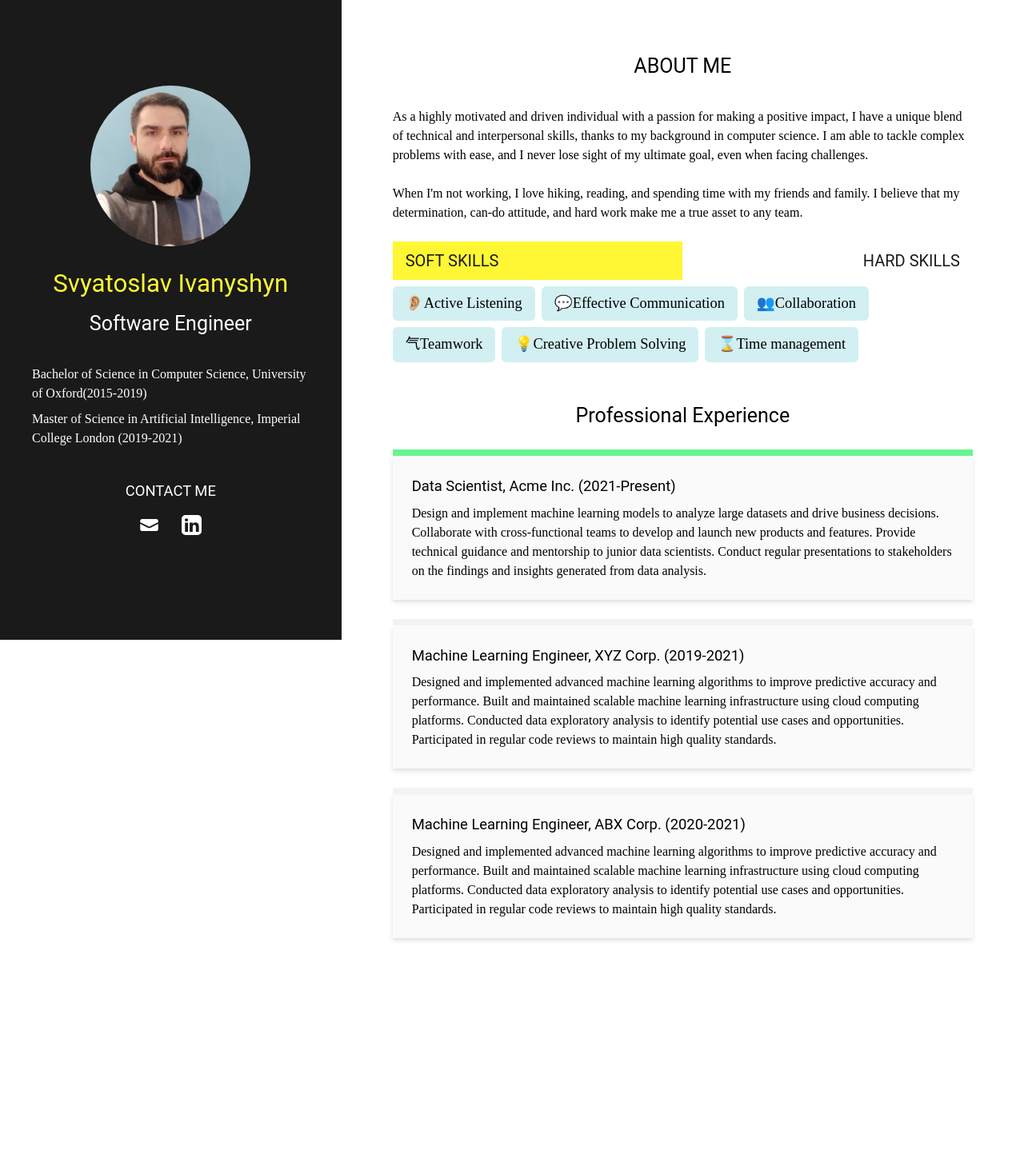
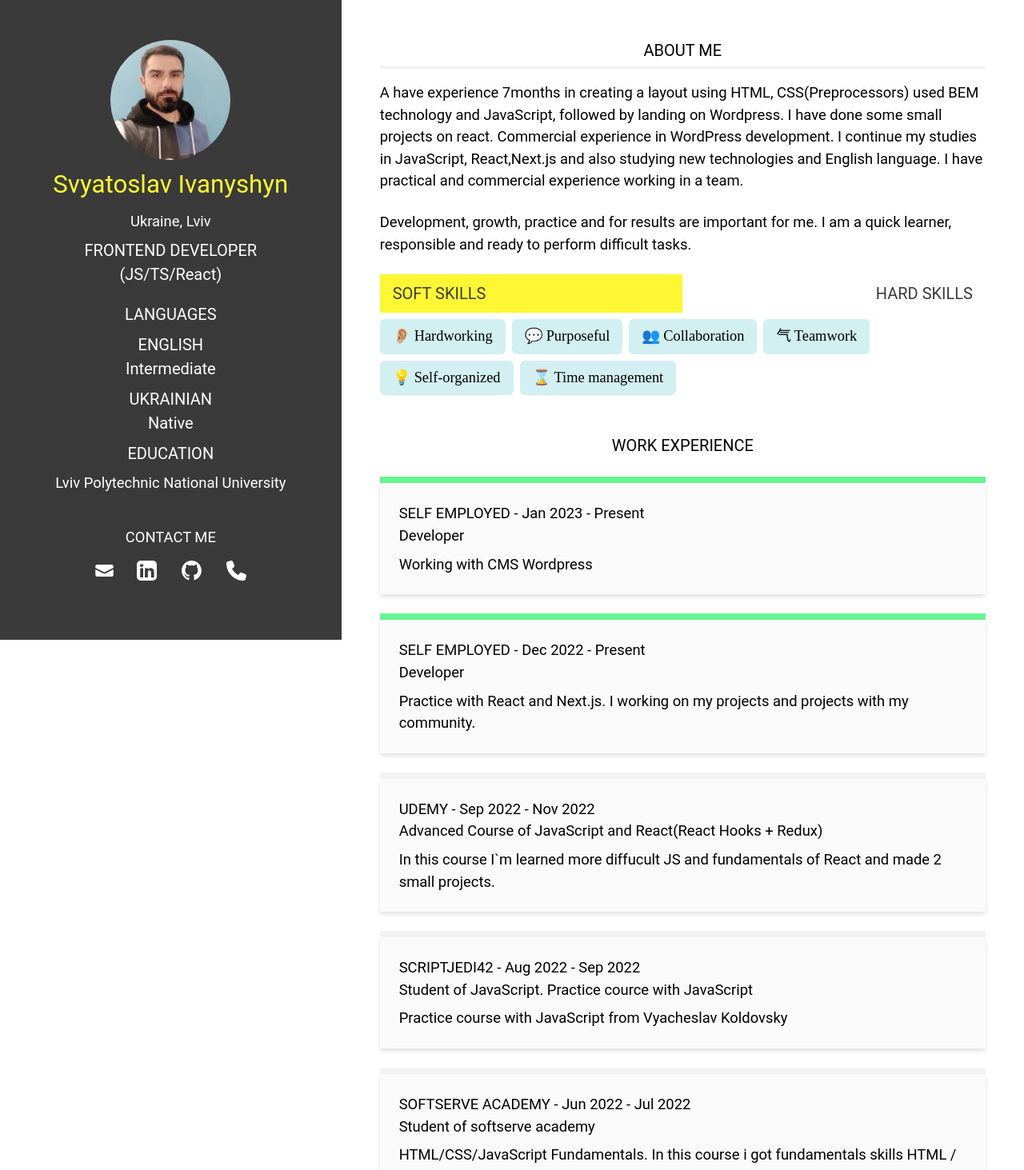
Before and after one commit to Apenflex/Next-Resume-App, a Next.js app: page / in a window 1280 px wide. Shown: the top 1463 px of the page at 80% size. Before the commit the page ends 1277 px from the top, so only its background shows below. Built offline with nearby package versions, Linux system fonts and the light colour scheme.

Commit message:
feat: add all info from my CV

```diff
--- a/app/components/About-me.jsx
+++ b/app/components/About-me.jsx
@@ -9,9 +9,11 @@ const AboutMe = ({ data, skills }) => {
             <p key={`${id}_${i}`} className="mb-6">{el}</p>
         ))
     )
+
     return (
         <section>
-            <h2 className="mb-8">{title}</h2>
+            <h2 className="mb-1">{title}</h2>
+            <span className="flex h-1 bg-grey w-full mb-4"></span>
             {content}
             <Skills data={skills} />
         </section>
--- a/app/components/Proffesional-experience.jsx
+++ b/app/components/Proffesional-experience.jsx
@@ -4,10 +4,11 @@ const ProffesionalExperience = ({ data }) => {
         <section>
             <h2 className="mb-6">{title}</h2>
             <div className="flex flex-col gap-6">
-                {experiences.map(({role, description, current}) => (
+                {experiences.map(({company, role, time, description, current}) => (
                     <div key={role} className="flex flex-col rounded-lg">
                         <span className={`h-2 ${current ? "bg-green" : "bg-grey"}`} />
                         <div className="bg-grey-light p-6 drop-shadow-md">
+                            <h3>{company} - {time}</h3>
                             <h3>
                                 {role}
                             </h3>
--- a/app/components/Sidebar.jsx
+++ b/app/components/Sidebar.jsx
@@ -1,28 +1,39 @@
 import Image from "next/image";
-import { Envelope, Linkedin } from "../../icons";
+import { Envelope, Linkedin, GitHub, Phone } from "../../icons";
 
 const Sidebar = ({ data }) => {
-    const { name, role, education, contactLinks } = data;
+    const { name, role, location, languages, education, contactLinks } = data;
+    const educationContent = (education.map((item) => (
+            <p key={item} className="mb-2">
+                {item}
+            </p>
+        ))
+    )
 
     return (
         <div className="bg-black flex flex-col h-auto sm:h-screen content-between w-full sm:justify-around sm:w-1/3 sm:fixed">
-            <div className="text-white flex flex-col p-10 items-center">
+            <div className="text-white flex flex-col px-10 py-5 items-center">
                 <Image
-                    className="rounded-full h-full mb-6"
+                    className="rounded-full h-full mb-2"
                     // priority
-                    width={200}
-                    height={200}
+                    width={150}
+                    height={150}
                     src="/images/avatar.jpg"
                     alt="avatar.jpg"
                     aria-label="avatar.jpg"
                 />
                 <h1 className="mb-2">{name}</h1>
-                <h2 className="mb-8">{role}</h2>
-                {education.map((item) => (
-                    <p key={item} className="mb-2">
-                        {item}
-                    </p>
+                <h3 className="mb-2">{location}</h3>
+                <h2 className="mb-5">{role}</h2>
+                <h2 className="mb-2">LANGUAGES</h2>
+                {languages.map(({ type, level }) => (
+                    <div key={type} className="flex flex-col w-full mb-2">
+                        <h2>{type}</h2>
+                        <h2>{level}</h2>
+                    </div>
                 ))}
+                <h2 className="mb-2">EDUCATION</h2>
+                {educationContent}
                 <div className="text-white text-center mb-4 mt-4 sm:mt-8">
                     <h3 className="mb-2"> CONTACT ME </h3>
                     <div className="flex flex-row justify-center gap-3">
@@ -35,8 +46,12 @@ const Sidebar = ({ data }) => {
                             >
                                 {link.title === "email" ? (
                                     <Envelope />
+                                ) : link.title === "linkedin" ? (
+                                    <Linkedin />
+                                ) : link.title === "github" ? (
+                                    <GitHub />
                                 ) : (
-                                    <Linkedin />
+                                    <Phone />
                                 )}
                             </a>
                         ))}
--- a/app/components/Skills.jsx
+++ b/app/components/Skills.jsx
@@ -29,7 +29,7 @@ const Skills = ({ data }) => {
         >
             {data[activeTab].map(({ icon, text }) => (
                 <li key={text} className="skill">
-                    <span>{icon}</span>
+                    <span className="mr-1">{icon}</span>
                     {text}
                 </li>
             ))}
--- a/app/layout.js
+++ b/app/layout.js
@@ -10,7 +10,7 @@ export default function RootLayout({ children }) {
          <head />
          <body className="flex flex-col sm:flex-row">
             <Sidebar data={personalData} />
-            <main className="grow-0 p-5 sm:p-16 w-full sm:basis-2/3 ml-auto">
+            <main className="grow-0 p-5 sm:p-12 w-full sm:basis-2/3 ml-auto">
                {children}
             </main>
          </body>
--- a/data/page-data.jsx
+++ b/data/page-data.jsx
@@ -1,64 +1,172 @@
 export const personalData = {
     name: "Svyatoslav Ivanyshyn",
-    role: "Software Engineer",
+    role: "FRONTEND DEVELOPER (JS/TS/React)",
+    location: "Ukraine, Lviv",
+    languages: [
+        { type: "ENGLISH", level: "Intermediate" },
+        { type: "UKRAINIAN", level: "Native" },
+    ],
     education: [
-        "Bachelor of Science in Computer Science, University of Oxford(2015-2019)",
-        "Master of Science in Artificial Intelligence, Imperial College London (2019-2021)",
+        "Lviv Polytechnic National University",
+        // "Master of Science in Artificial Intelligence, Imperial College London (2019-2021)",
     ],
     contactLinks: [
-		{ title: "email", text: "mailto:emailto:blackdbf@gmail.com" },
-		{ title: "linkedin", text: "https://www.linkedin.com/in/svyatoslav-ivanyshyn-a17060243" },
+        {
+            title: "email",
+            text: "mailto:emailto:blackdbf@gmail.com",
+        },
+        {
+            title: "linkedin",
+            text: "https://www.linkedin.com/in/svyatoslav-ivanyshyn-a17060243",
+        },
+        {
+            title: "github",
+            text: "https://github.com/Apenflex",
+        },
+        {
+            title: "phone",
+            text: "tel:+380633420204",
+        },
     ],
 };
 
 export const aboutMe = {
 	title: "ABOUT ME",
 	body: [
-		"As a highly motivated and driven individual with a passion for making a positive impact, I have a unique blend of technical and interpersonal skills, thanks to my background in computer science. I am able to tackle complex problems with ease, and I never lose sight of my ultimate goal, even when facing challenges.",
-		"When I'm not working, I love hiking, reading, and spending time with my friends and family. I believe that my determination, can-do attitude, and hard work make me a true asset to any team.",
+		"A have experience 7months in creating a layout using HTML, CSS(Preprocessors) used BEM technology and JavaScript, followed by landing on Wordpress. I have done some small projects on react. Commercial experience in WordPress development. I continue my studies in JavaScript, React,Next.js and also studying new technologies and English language. I have practical and commercial experience working in a team. ",
+		"Development, growth, practice and for results are important for me. I am a quick learner, responsible and ready to perform difficult tasks.",
 	],
 };
 
 export const skills = {
     soft: [
-		{ icon: "👂🏼", text: "Active Listening" },
-		{ icon: "💬", text: "Effective Communication" },
+        { icon: "👂🏼", text: "Hardworking" },
+        { icon: "💬", text: "Purposeful" },
         { icon: "👥", text: "Collaboration" },
         { icon: "⽓", text: "Teamwork" },
-		{ icon: "💡", text: "Creative Problem Solving" },
+        { icon: "💡", text: "Self-organized" },
         { icon: "⌛️", text: "Time management" },
     ],
     hard: [
-		{ icon: "💻", text: "Python" },
-		{ icon: "ʦ", text: "TypeScript" },
-		{ icon: "🚀", text: "React" },
-		{ icon: "💾", text: "SQL" },
-		{ icon: "💾", text: "noSQL" },
-		{ icon: "📈", text: "Data Structures and Algorithms" },
+        { icon: "💻", text: "HTML" },
+        { icon: "✍️", text: "CSS/SCSS/SASS/LESS" },
+        { icon: "ʦ", text: "JAVASCRIPT/ TYPESCRIPT" },
+        { icon: "📚", text: "BOOTSTRAP / TAILWIND" },
+        { icon: "📐", text: "FIGMA (DESIGN SOFTWARE)" },
+        { icon: "📈", text: "WORDPRESS (CMS)" },
+        { icon: "🚀", text: "REACT/REACT HOOKS" },
+        { icon: "🚦", text: "REDUX/ZUSTAND" },
+		{ icon: "⛳️", text: "REST API" },
+		{ icon: "📦", text: "NEXT.JS" },
+		{ icon: "🎱", text: "GIT" },
     ],
 };
 
 export const professionalData = {
-	title: "Professional Experience",
+    title: "WORK EXPERIENCE",
     experiences: [
         {
-			role: "Data Scientist, Acme Inc. (2021-Present)",
-			description:
-				"Design and implement machine learning models to analyze large datasets and drive business decisions. Collaborate with cross-functional teams to develop and launch new products and features. Provide technical guidance and mentorship to junior data scientists. Conduct regular presentations to stakeholders on the findings and insights generated from data analysis.",
+            company: "SELF EMPLOYED",
+            role: "Developer",
+            time: "Jan 2023 - Present",
+            description: "Working with CMS Wordpress",
             current: true,
         },
 
         {
-			role: "Machine Learning Engineer, XYZ Corp. (2019-2021)",
+            company: "SELF EMPLOYED",
+            role: "Developer",
+            time: "Dec 2022 - Present",
             description:
-				"Designed and implemented advanced machine learning algorithms to improve predictive accuracy and performance. Built and maintained scalable machine learning infrastructure using cloud computing platforms. Conducted data exploratory analysis to identify potential use cases and opportunities. Participated in regular code reviews to maintain high quality standards.",
+                "Practice with React and Next.js. I working on my projects and projects with my community.",
+            current: true,
+        },
+        {
+            company: "UDEMY",
+            role: "Advanced Course  of  JavaScript  and  React(React  Hooks  + Redux)",
+            time: "Sep 2022 - Nov 2022",
+            description:
+                "In this course I`m learned more diffucult JS and fundamentals of React and made 2 small projects.",
             current: false,
         },
         {
-			role: "Machine Learning Engineer, ABX Corp. (2020-2021)",
+            company: "SCRIPTJEDI42",
+            role: "Student of JavaScript. Practice cource with JavaScript",
+            time: "Aug 2022 - Sep 2022",
             description:
-				"Designed and implemented advanced machine learning algorithms to improve predictive accuracy and performance. Built and maintained scalable machine learning infrastructure using cloud computing platforms. Conducted data exploratory analysis to identify potential use cases and opportunities. Participated in regular code reviews to maintain high quality standards.",
+                "Practice course with JavaScript from Vyacheslav Koldovsky",
+            current: false,
+        },
+        {
+            company: "SOFTSERVE ACADEMY",
+            role: "Student of softserve academy",
+            time: "Jun 2022 - Jul 2022",
+            description:
+                "HTML/CSS/JavaScript Fundamentals. In this course i got fundamentals skills HTML / CSS / JavaScript",
+            current: false,
+        },
+        {
+            company: "UDEMY",
+            role: "Student of Course CMS Wordpress",
+            time: "May 2022 - Jun 2022",
+            description:
+                "Studied in Course CMS Wordpress. I got basic knowledge how to  work  and  create  web-pages with CMS Wordpress",
+            current: false,
+        },
+        {
+            company: "UDEMY",
+            role: "Student of Course HTML/CSS/JS",
+            time: "Feb 2022 - May 2022",
+            description:
+                "Studied in course WebDeveloper. I got basic knowledge how to work with HTML/CSS/JS. Fundamentals of HTML, CSS, Scss, Sass, Less, JavaScript, OOP, Bootstrap and other Libraries",
+            current: false,
+        },
+        {
+            company: "SOLE TRADER",
+            role: "Owner",
+			time: "Feb 2014-Jan2022",
+			description: "I was involved in selling, repairing sewing equipment and servicing sewing production, such as Aviatsiya Halychyny, Bohutska, Olya  Mak, and others.",
 			current: false,
         },
     ],
 };
+
+export const projectsData = {
+    works: [
+        {
+            title: "Small Online Shop",
+            link: "https://react-plants-shop.vercel.app/",
+            description: "Small online shop with React and Zustand",
+        },
+        {
+            title: "First React Project",
+            link: "https://react-coffee-shop-psi.vercel.app/",
+            description: "First React project about coffee shop",
+        },
+        {
+            title: "WebPage for Car Rental",
+            link: "https://apenflex.github.io/Car_Rental/dist/index.html",
+            description: "WebPage for Car Rental",
+        },
+        {
+            title: "WebPage with Observer Scroll",
+            link: "https://apenflex.github.io/Modules/ObserverScroll//index.html",
+            description: "WebPage with Observer Scroll",
+        },
+        {
+            title: "Calculator WebApp",
+            link: "https://apenflex.github.io/Modules/Calculator//index.html",
+            description: "Practice with JavaScript. Calculator WebApp",
+        },
+        {
+            title: "WebPage from my SoftServe Course",
+            link: "https://apenflex.github.io/softserve_project/index.html",
+            description: "WebPage from my SoftServe Course with HTML/CSS/JS",
+        },
+        {
+            title: "WebPage from Udemy Course",
+			link: "https://apenflex.github.io/Portfolio_site/index.html",
+			description: "WebPage from Udemy Course with HTML/CSS/JS",
+        },
+    ],
+};
--- /dev/null
+++ b/icons/github.jsx
@@ -0,0 +1,14 @@
+export const GitHub = ({ className }) => (
+    <svg
+        className={className}
+        xmlns="http://www.w3.org/2000/svg"
+        width="1.24em"
+        height="1em"
+        viewBox="0 0 250 250"
+    >
+        <path
+            fill="currentColor"
+            d="M124.922,0.043c-68.454,0-123.992,55.531-123.992,123.982c0,54.774,35.407,101.277,84.614,117.481c6.189,1.139,8.457-2.686,8.457-5.951c0-2.946-0.113-12.487-0.173-22.671c-34.429,7.494-41.711-14.688-41.711-14.688c-5.623-14.292-13.74-18.105-13.74-18.105c-11.26-7.695,0.848-7.545,0.848-7.545c12.438,0.878,18.938,12.717,18.938,12.717c11.027,18.869,28.94,13.414,35.978,10.246c1.12-7.982,4.352-13.405,7.918-16.495c-27.675-3.14-56.703-13.838-56.703-61.587c0-13.598,4.849-24.701,12.783-33.412c-1.284-3.139-5.538-15.796,1.212-32.941c0,0,10.444-3.34,34.137,12.749c9.891-2.756,20.528-4.132,31.079-4.183c10.55,0.051,21.197,1.427,31.096,4.183c23.666-16.089,34.083-12.749,34.083-12.749c6.774,17.145,2.513,29.802,1.229,32.941c7.954,8.711,12.771,19.814,12.771,33.412c0,47.901-29.065,58.402-56.824,61.506c4.461,3.859,8.426,11.458,8.426,23.137c0,16.715-0.146,30.126-0.146,34.197c0,3.315,2.24,7.148,8.509,5.934c49.173-16.212,84.516-62.728,84.516-117.477C248.914,55.574,193.383,0.043,124.922,0.043z" >
+        </path>
+    </svg>
+);
--- a/icons/index.jsx
+++ b/icons/index.jsx
@@ -1,3 +1,4 @@
 export * from "./envelope";
 export * from "./linkedin";
-export * from "./twitter";
+export * from "./github";
+export * from "./phone";
--- /dev/null
+++ b/icons/phone.jsx
@@ -0,0 +1,15 @@
+export const Phone = ({ className }) => (
+    <svg
+        className={className}
+        xmlns="http://www.w3.org/2000/svg"
+        width="1em"
+        height="1em"
+        viewBox="0 0 512 512"
+    >
+        <path
+            fill="currentColor"
+            d="M164.9 24.6c-7.7-18.6-28-28.5-47.4-23.2l-88 24C12.1 30.2 0 46 0 64C0 311.4 200.6 512 448 512c18 0 33.8-12.1 38.6-29.5l24-88c5.3-19.4-4.6-39.7-23.2-47.4l-96-40c-16.3-6.8-35.2-2.1-46.3 11.6L304.7 368C234.3 334.7 177.3 277.7 144 207.3L193.3 167c13.7-11.2 18.4-30 11.6-46.3l-40-96z"
+        ></path>
+    </svg>
+
+);
--- a/styles/globals.css
+++ b/styles/globals.css
@@ -7,7 +7,7 @@
         @apply text-yellow text-4xl text-center sm:text-3xl;
     }
     h2 {
-        @apply text-xl text-center lg:text-2xl;
+        @apply text-xl text-center lg:text-xl;
     }
     h3 {
         @apply text-lg;
@@ -15,10 +15,14 @@
     h4 {
         @apply text-base;
     }
-    p  {
-        @apply text-base;
+    p {
+        @apply text-lg;
     }
-    h1, h2, h3, h4 {
+    h1,
+    h2,
+    h3,
+    h4,
+    p {
         @apply font-display;
     }
     html {
--- a/tailwind.config.js
+++ b/tailwind.config.js
@@ -7,7 +7,7 @@ module.exports = {
    ],
    theme: {
       colors: {
-         black: "#191A19",
+         black: "#3a3a3a",
          yellow: "#FFF734",
          green: "#68F590",
          grey: "#F3F3F3",
```
Also changed, not shown: icons/twitter.jsx (deleted, +0 -14 lines). Lines whose indentation alone changed are shown as unchanged.
